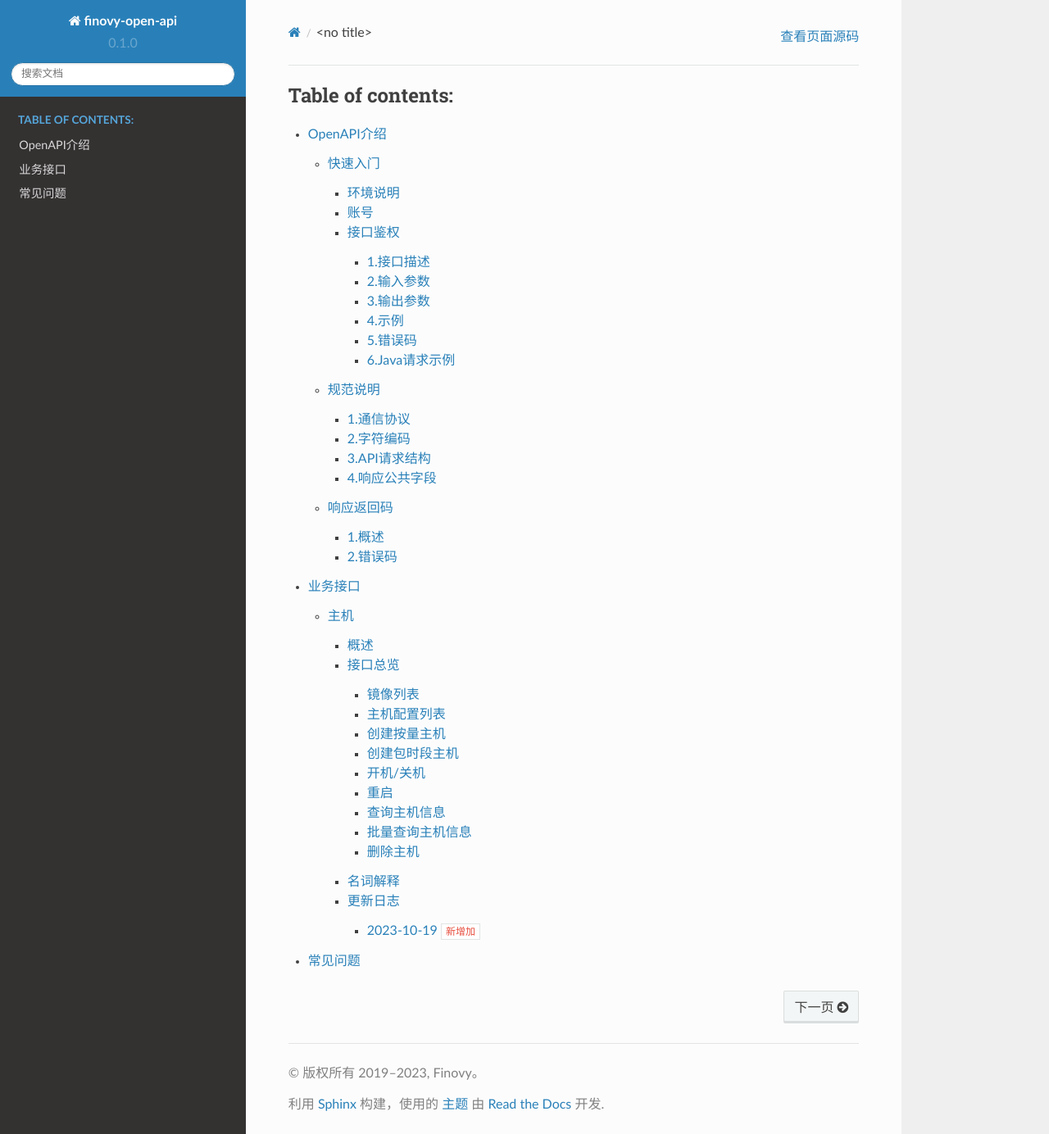
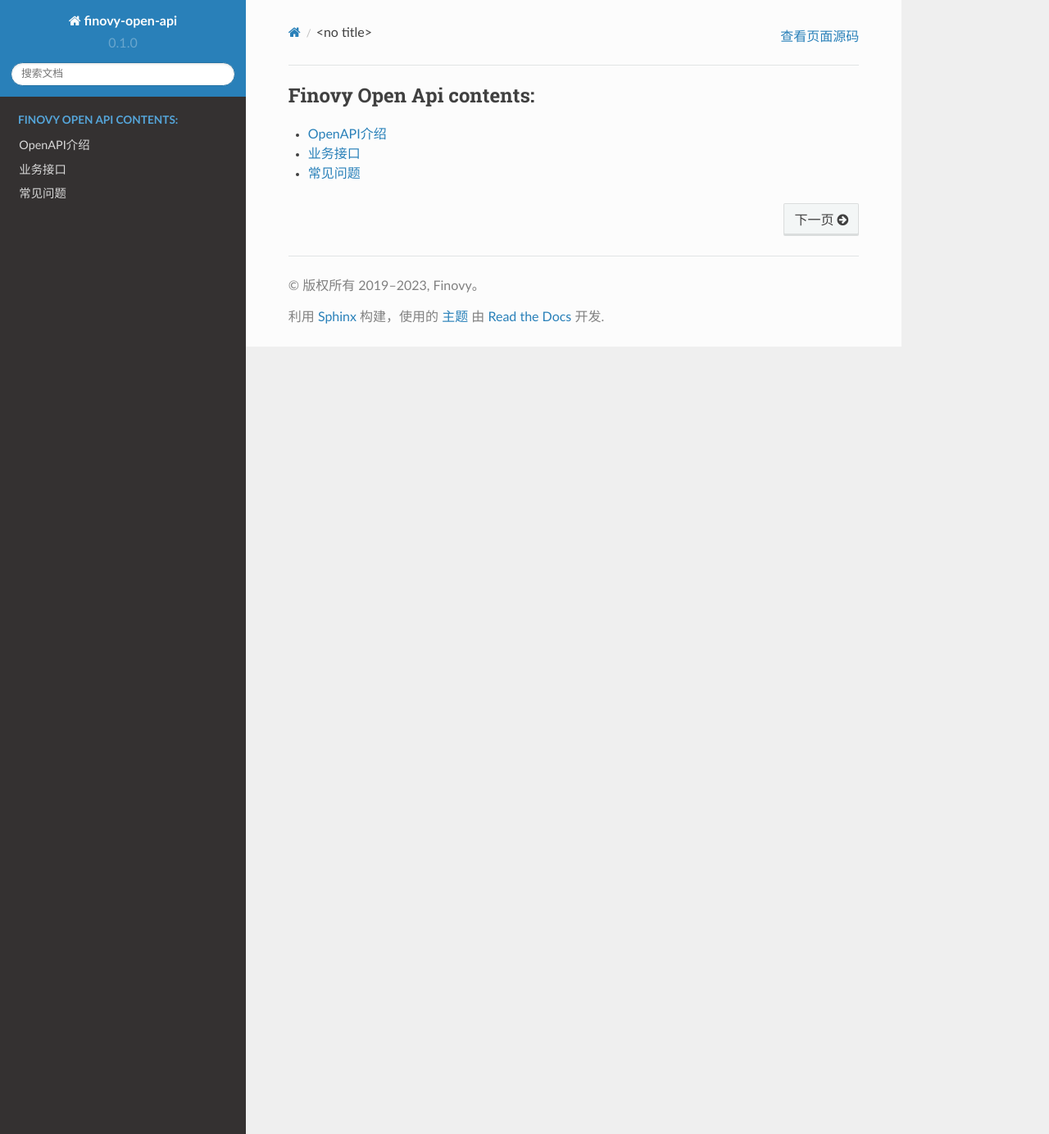
Before and after one commit to finovy/open-api, a Sphinx documentation site: the page built from docs/source/index.rst, in a window 1280 px wide and 1384 px high. Shown: the whole window at 82% size. Built offline with Sphinx 7.4.7 and the Read the Docs theme 2.0.0, drawn with Linux system fonts in a browser that asks for light colours.

Commit message:
fix: 结构调整

```diff
--- a/docs/source/api/pveapi/2.interface_overview.rst
+++ b/docs/source/api/pveapi/2.interface_overview.rst
@@ -4,6 +4,7 @@
 
 .. table:: 接口总览
     :class: classic
+
 +---------+--------+------------------+----------------+
 |        模块       | 接口名            | 功能简介        |
 +=========+========+==================+================+
--- a/docs/source/index.rst
+++ b/docs/source/index.rst
@@ -1,7 +1,7 @@
 .. toctree::
-   :maxdepth: 4
+   :maxdepth: 1
    :glob:
-   :caption: Table of contents:
+   :caption: Finovy Open Api contents:
 
    api/commonmodule/*
    api/apimodule/*
```
